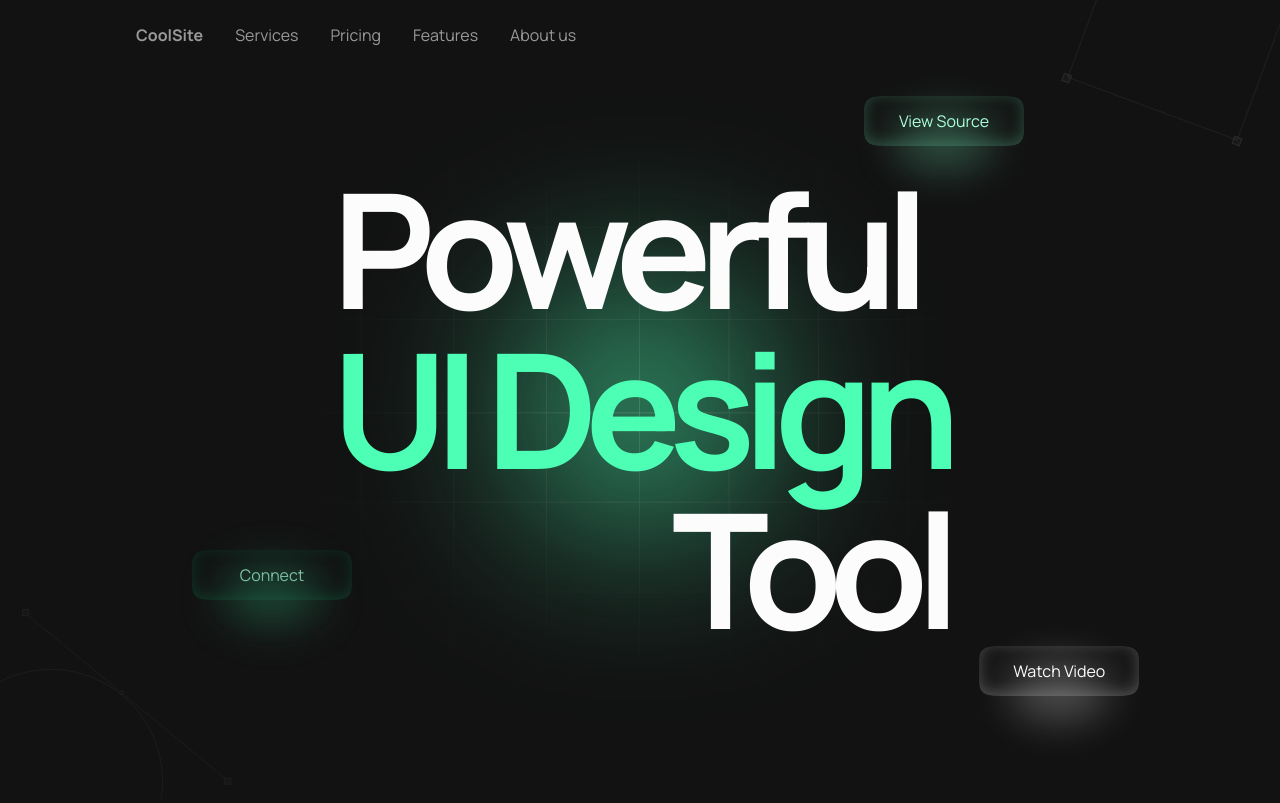
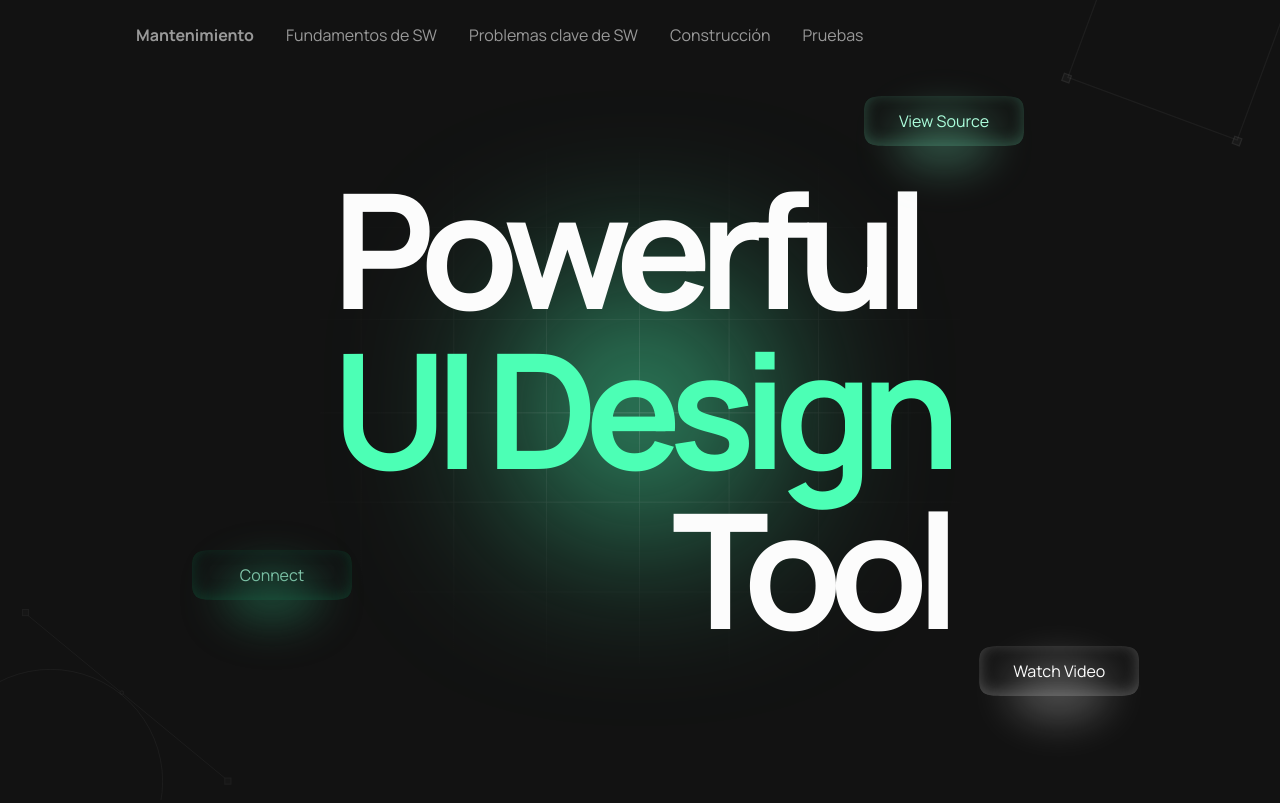
Before and after one commit to mdh103022-code/Activity_04, a plain HTML site: page index.html in a window 1280 px wide. Drawn offline with Linux system fonts and the light colour scheme.

Commit message:
Pepito: actualiza título y menú de navegación

```diff
--- a/index.html
+++ b/index.html
@@ -8,11 +8,11 @@
   </head>
   <body>
     <nav>
-      <p class="sitename">CoolSite</p>
-      <p class="menu">Services</p>
-      <p class="menu">Pricing</p>
-      <p class="menu">Features</p>
-      <p class="menu">About us</p>
+      <p class="sitename">Mantenimiento</p>
+      <p class="menu">Fundamentos de SW</p>
+      <p class="menu">Problemas clave de SW</p>
+      <p class="menu">Construcción</p>
+      <p class="menu">Pruebas</p>
       <svg
         class="material-icons"
         xmlns="http://www.w3.org/2000/svg"
```
